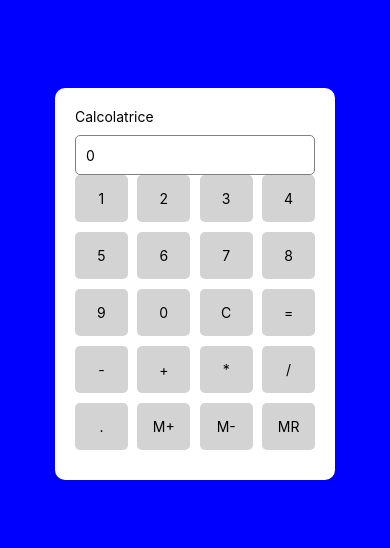
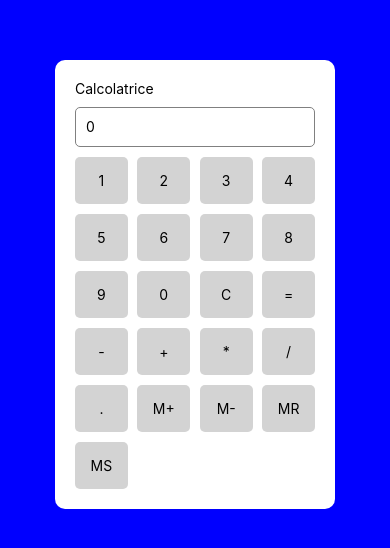
Before and after one commit to MerisiMartina/calcolatrice, a React Native app in the folder calcolatrice/: screen / in a window 390 px wide. Shown: the part 138-686 px from the top of the page. Built offline with nearby package versions, Linux system fonts and the light colour scheme.

Commit message:
piccole correzioni + gestione memoria

```diff
--- a/calcolatrice/App.js
+++ b/calcolatrice/App.js
@@ -23,9 +23,9 @@ const styles = StyleSheet.create({
     marginTop: 10,
   },
   row: {
+    marginTop: 10,
     flexDirection: 'row',
     justifyContent: 'space-between',
-    marginBottom: 10,
   },
   button: {
     backgroundColor: 'lightgray',
@@ -39,6 +39,7 @@ const styles = StyleSheet.create({
 const Calc = () => {
   const [input, setInput] = useState('');
   const [ris, setRis] = useState('');
+  const [memory, setMemory] = useState(0);
 
   const handlePress = (value) => {
     if (value === '=') {
@@ -81,8 +82,16 @@ const Calc = () => {
     } else if (value === 'C') {
       setInput('');
       setRis('');
-    }
-    else {
+    } else if (value === 'MS') {
+      setMemory(parseFloat(ris || input) || 0);
+    } else if (value === 'MR') {
+      setInput(memory.toString());
+      setRis('');
+    } else if (value === 'M+') {
+      setMemory(prev => prev + (parseFloat(ris || input) || 0));
+    } else if (value === 'M-') {
+      setMemory(prev => prev - (parseFloat(ris || input) || 0));
+    } else {
       setInput((prev) => prev + value);
     }
   }
@@ -168,6 +177,12 @@ const Calc = () => {
           </Pressable>
         </View>
 
+        <View style={styles.row}>
+          <Pressable style={styles.button} onPress={() => handlePress('MS')} >
+            <Text style={{ color: 'black' }}>MS</Text>
+          </Pressable>
+        </View>
+
       </View>
       <StatusBar style="auto" />
     </View>
```
